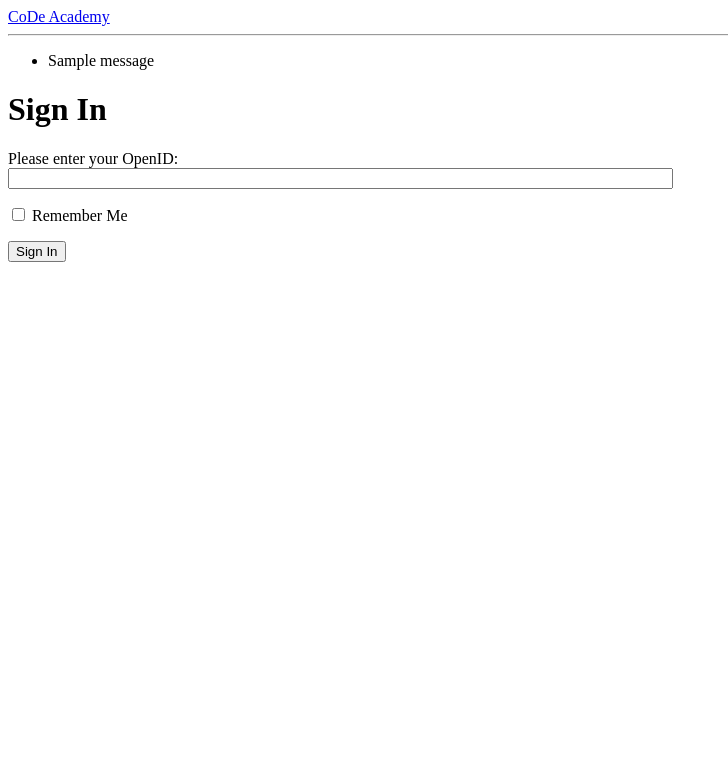
After one commit to eficode-academy/ca-project, a Flask app: page /login in a window 1280 px wide. The commit adds this page. Shown: the top 783 px of the page, without its empty margins (0-728 px from the left). Run offline with Flask 2, Linux system fonts and the light colour scheme; one stand-in notice (Sample message) is shown.

Commit message:
bit more work

```diff
--- a/app/__init__.py
+++ b/app/__init__.py
@@ -1,4 +1,6 @@
 from flask import Flask
 
 app = Flask(__name__)
+app.config.from_object('config')
+
 from app import views
--- /dev/null
+++ b/app/forms.py
@@ -0,0 +1,7 @@
+from flask_wtf import Form
+from wtforms import StringField, BooleanField
+from wtforms.validators import DataRequired
+
+class LoginForm(Form):
+    openid = StringField('openid', validators=[DataRequired()])
+    remember_me = BooleanField('remember_me', default=False)
--- /dev/null
+++ b/app/templates/base.html
@@ -0,0 +1,23 @@
+<html>
+    <head>
+        {% if title %}
+        <title>{{ title }} - CoDe Academy</title>
+        {% else %}
+        <title>Welcome to CoDe Academy 2017</title>
+        {% endif %}
+    </head>
+    <body>
+        <div> <a href="/index">CoDe Academy</a></div>
+        <hr>
+        {% with messages = get_flashed_messages() %}
+            {% if messages %}
+            <ul>
+                {% for message in messages %}
+                <li>{{ message }}</li>
+                {% endfor %}
+            </ul>
+            {% endif %}
+        {% endwith %}
+        {% block content %}{% endblock %}
+    </body>
+</html>
--- /dev/null
+++ b/app/templates/login.html
@@ -0,0 +1,14 @@
+{% extends "base.html" %}
+
+{% block content %}
+  <h1>Sign In</h1>
+  <form action="" method="post" name="login">
+      {{ form.hidden_tag() }}
+      <p>
+        Please enter your OpenID:<br />
+        {{ form.openid(size=80) }}<br />
+      </p>
+      <p>{{ form.remember_me }} Remember Me</p>
+      <p><input type="submit" value="Sign In"></p>
+  </form>
+  {% endblock %}
--- a/app/views.py
+++ b/app/views.py
@@ -1,5 +1,7 @@
-from flask import render_template
+from flask import render_template, flash, redirect
 from app import app
+from .forms import LoginForm
+
 
 @app.route('/')
 @app.route('/index')
@@ -7,7 +9,7 @@ def index():
     user = {'nickname': 'Sofus'}
     posts = [
             {
-                'author': {'nickname': 'Thierry'},
+                'author': {'nickname': 'Thierry Lacour'},
                 'body' : 'Random Pokémon Rant'
                 },
             {
@@ -20,3 +22,13 @@ def index():
             title='CoDeAcademy',
             user=user,
             posts=posts)
+
+@app.route('/login', methods=['GET', 'POST'])
+def login():
+    form = LoginForm()
+    if form.validate_on_submit():
+        flash('Login requested for OpenID="%s", remember_me=%s' % (form.openid.data, str(form.remember_me.data)))
+        return redirect('/index')
+    return render_template('login.html',
+                title='Sign In',
+                form= form)
--- /dev/null
+++ b/config.py
@@ -0,0 +1,2 @@
+WTF_CSRF_ENABLED = True
+SECRET_KEY = 'Iwrotethisinvimsoitcanbeassumedtobepseudorandom'
```
Also changed, not shown: app/templates/index.html (+3 -7 lines), 1 other file.
